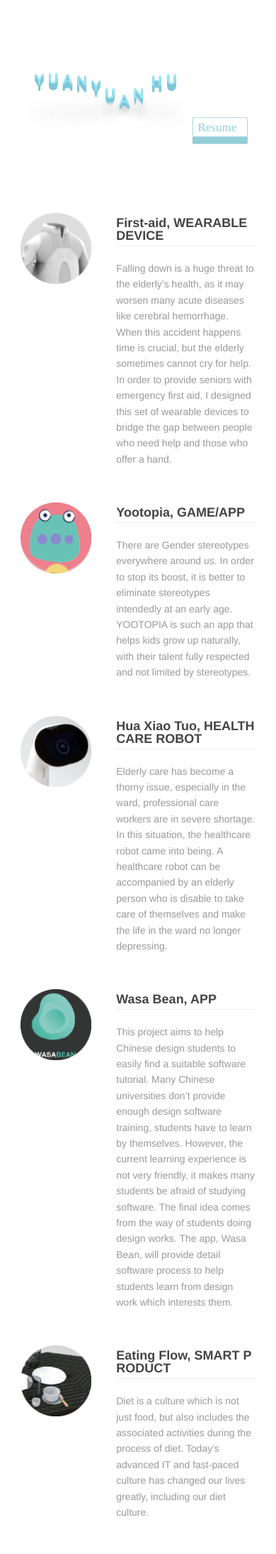
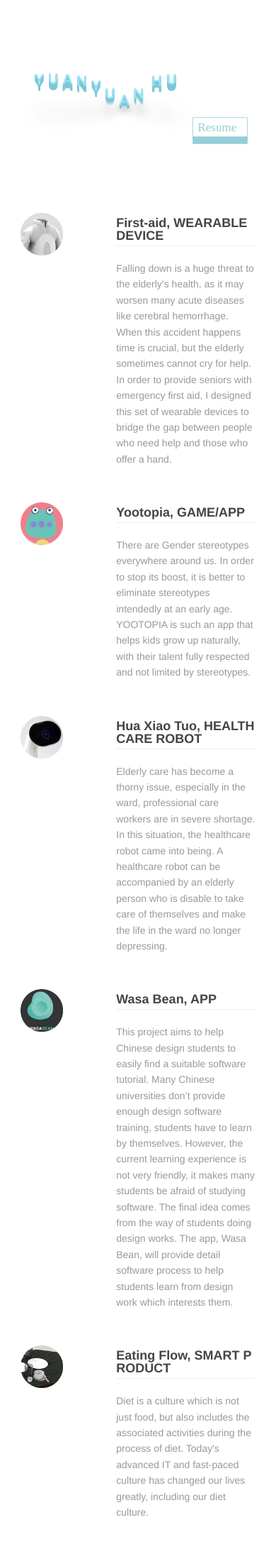
Before and after one commit to yuanyuanhu96/Potfolio-Archive, a Jekyll site: the page built from index.md, in a window 390 px wide. Shown: the top 2190 px of the page at 71% size. Built offline with Jekyll 4.4.1, drawn with Linux system fonts in a browser that asks for light colours.

Commit message:
Update style.css

```diff
--- a/_includes/style.css
+++ b/_includes/style.css
@@ -399,7 +399,7 @@ h1 span:nth-child(11) {
 
 
 @media screen and (max-width: 767px) {
-  .project-icon {
+  .project-icon img{
   max-width: 60%;
   }
 }
```
